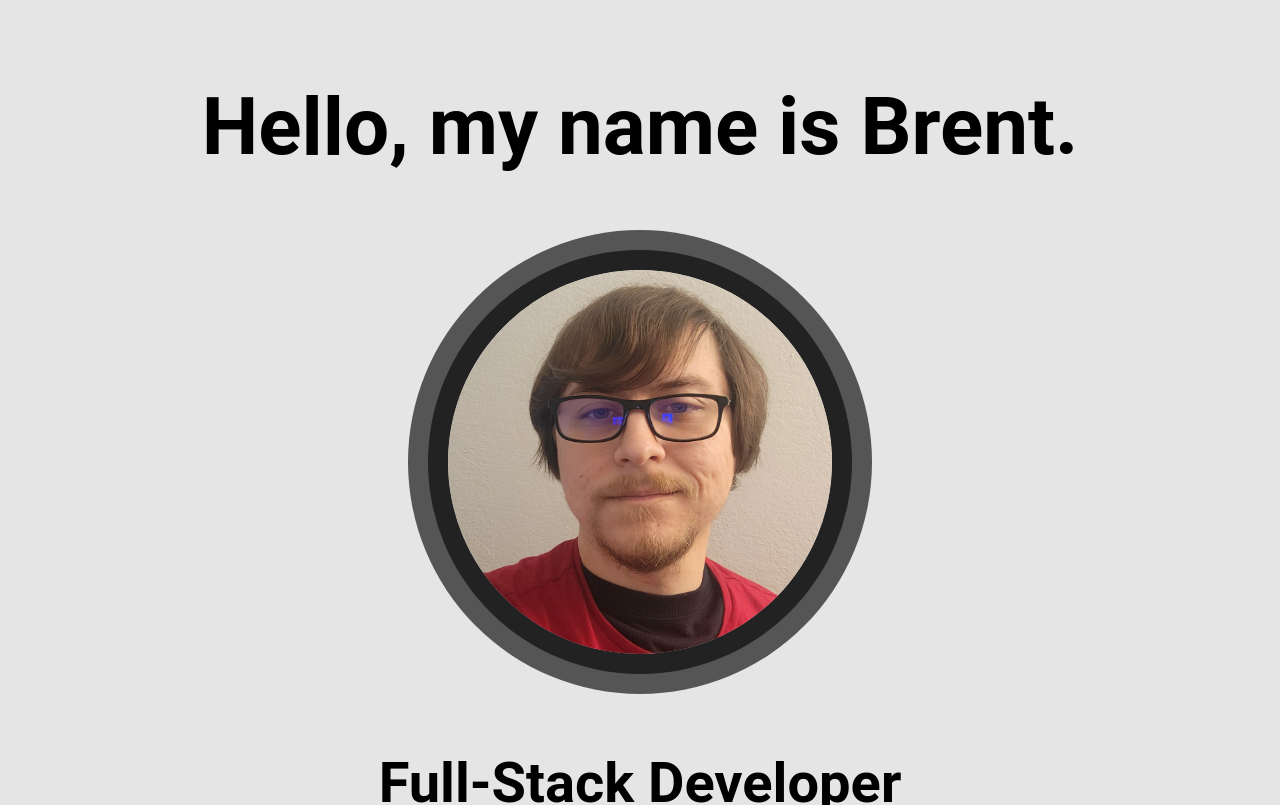
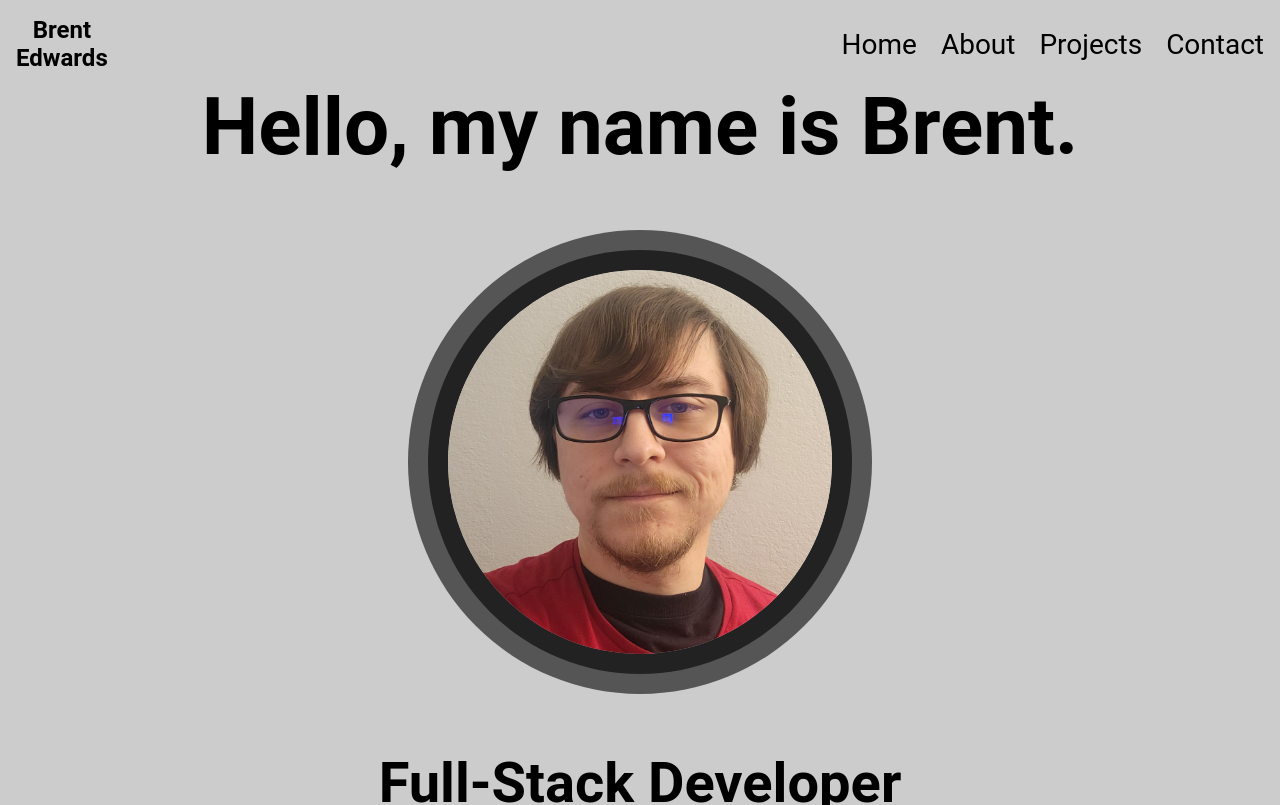
Before and after one commit to zirris512/my-portfolio, a React (Vite) app: page / in a window 1280 px wide. Shown: the top 805 px of the page. Built offline with nearby package versions, Linux system fonts and the light colour scheme.

Commit message:
add navbar component

```diff
--- a/src/App.jsx
+++ b/src/App.jsx
@@ -1,12 +1,14 @@
+import NavBar from "./components/NavBar/NavBar";
 import AboutSection from "./Sections/AboutSection";
 import HomeSection from "./Sections/HomeSection";
 
 const App = () => {
     return (
-        <div>
+        <>
+            <NavBar />
             <HomeSection />
             <AboutSection />
-        </div>
+        </>
     );
 };
 
--- a/src/Sections/AboutSection.jsx
+++ b/src/Sections/AboutSection.jsx
@@ -2,7 +2,7 @@ import styles from "./AboutSection.module.scss";
 
 const AboutSection = () => {
     return (
-        <section className={styles.aboutWrapper}>
+        <section className={styles.aboutWrapper} id="about">
             <h1 className={styles.aboutHeader}>About</h1>
             <p>
                 Full Stack Web Developer with a minor background in psychology
--- a/src/Sections/HomeSection.jsx
+++ b/src/Sections/HomeSection.jsx
@@ -4,7 +4,7 @@ import ContactLinks from "../components/ContactLinks/ContactLinks";
 
 const HomeSection = () => {
     return (
-        <header className={styles.heroHeader}>
+        <header className={styles.heroHeader} id="home">
             <div className={styles.heroTitle}>
                 <h1>Hello, my name is Brent.</h1>
             </div>
--- a/src/components/ContactLinks/ContactLinks.module.scss
+++ b/src/components/ContactLinks/ContactLinks.module.scss
@@ -23,12 +23,6 @@
     background: hsla(0, 0%, 30%, 0.3);
 }
 
-.link:active,
-.link:focus {
-    outline: solid 5px hsl(125 100% 20%);
-    outline-offset: -1px;
-}
-
 @media (min-width: 968px) {
     .link {
         font-size: 2.5rem;
--- /dev/null
+++ b/src/components/NavBar/NavBar.jsx
@@ -0,0 +1,96 @@
+import { FontAwesomeIcon } from "@fortawesome/react-fontawesome";
+import { faBars, faTimes } from "@fortawesome/free-solid-svg-icons";
+import { useEffect, useState } from "react";
+import styles from "./NavBar.module.scss";
+
+const NavBar = () => {
+    const [scroll, setScroll] = useState(false);
+    const [navOpen, setNavOpen] = useState(false);
+
+    useEffect(() => {
+        const onScroll = () => {
+            const scrollCheck = window.scrollY > 100;
+            if (scrollCheck !== scroll) {
+                setScroll(scrollCheck);
+            }
+        };
+
+        document.addEventListener("scroll", onScroll);
+
+        return () => {
+            document.removeEventListener("scroll", onScroll);
+        };
+    }, [scroll, setScroll]);
+
+    const navBtnHandler = (e) => {
+        if (window.innerWidth <= 968) {
+            setNavOpen((val) => !val);
+        }
+    };
+
+    return (
+        <nav className={`${styles.nav} ${scroll && styles.navScrolling}`}>
+            <div className={styles.navHeader}>
+                <a
+                    href="#home"
+                    className={styles.navHeaderLink}
+                    onClick={() => setNavOpen(false)}
+                >
+                    Brent Edwards
+                </a>
+            </div>
+            <div className={`${styles.navList} ${!navOpen && styles.active}`}>
+                <ul className={styles.navListItems}>
+                    <li>
+                        <a
+                            href="#home"
+                            className={styles.navListItemLink}
+                            onClick={navBtnHandler}
+                        >
+                            Home
+                        </a>
+                    </li>
+                    <li>
+                        <a
+                            href="#about"
+                            className={styles.navListItemLink}
+                            onClick={navBtnHandler}
+                        >
+                            About
+                        </a>
+                    </li>
+                    <li>
+                        <a
+                            href="#projects"
+                            className={styles.navListItemLink}
+                            onClick={navBtnHandler}
+                        >
+                            Projects
+                        </a>
+                    </li>
+                    <li>
+                        <a
+                            href="#contact"
+                            className={styles.navListItemLink}
+                            onClick={navBtnHandler}
+                        >
+                            Contact
+                        </a>
+                    </li>
+                </ul>
+            </div>
+            <button className={styles.mobileNavBtn} onClick={navBtnHandler}>
+                {!navOpen ? (
+                    <FontAwesomeIcon icon={faBars} />
+                ) : (
+                    <FontAwesomeIcon icon={faTimes} />
+                )}
+            </button>
+            {navOpen && (
+                <div className={styles.backdrop} onClick={navBtnHandler}></div>
+            )}
+        </nav>
+    );
+};
+
+export default NavBar;
--- /dev/null
+++ b/src/components/NavBar/NavBar.module.scss
@@ -0,0 +1,104 @@
+.nav {
+    display: flex;
+    justify-content: space-between;
+    align-items: center;
+    min-height: 5vh;
+    position: fixed;
+    inset: 0 0 auto 0;
+    z-index: 100;
+    background-color: hsl(0 0% 80%);
+    transition: background 200ms ease-in, box-shadow 200ms ease-in;
+
+    &.navScrolling {
+        background-color: hsl(0 0% 95%);
+        box-shadow: 0 10px 20px hsl(0 0% 20%);
+        border-radius: 0 0 5px 5px;
+    }
+}
+
+.navHeader {
+    width: min-content;
+    padding: 1em;
+    text-align: center;
+
+    .navHeaderLink {
+        color: hsl(0 0% 0%);
+        text-decoration: none;
+        font-size: 1.5rem;
+        font-weight: bold;
+    }
+}
+
+.navList {
+    padding: 1em;
+
+    .navListItems {
+        list-style: none;
+        display: flex;
+        gap: 1.5em;
+
+        .navListItemLink {
+            text-decoration: none;
+            color: hsl(0 0% 0%);
+            font-size: 1.75rem;
+
+            &:hover {
+                color: hsl(110 70% 40%);
+            }
+        }
+    }
+}
+
+.mobileNavBtn {
+    display: none;
+    font-size: 2rem;
+    background-color: transparent;
+    border: none;
+    padding: 0.2em;
+    margin-right: 1em;
+    cursor: pointer;
+}
+
+@media (max-width: 968px) {
+    .navList {
+        position: absolute;
+        left: 50%;
+        right: 0;
+        top: 0;
+        bottom: -100vh;
+        padding: 1.5em;
+        border-radius: 0 0 5px 5px;
+        background-color: hsl(0 0% 95%);
+        z-index: -1;
+        transform-origin: right;
+        transition: transform 500ms ease-in-out, opacity 500ms ease-in-out;
+
+        &.active {
+            transform: translateX(70%);
+            opacity: 0;
+            pointer-events: none;
+        }
+
+        .navListItems {
+            padding-top: 5vh;
+            flex-direction: column;
+            justify-content: center;
+            align-items: center;
+            gap: 4em;
+        }
+    }
+
+    .mobileNavBtn {
+        display: block;
+    }
+
+    .backdrop {
+        position: absolute;
+        top: 0;
+        right: 0;
+        left: 0;
+        bottom: -100vh;
+        background-color: hsl(0 0% 0% / 0.5);
+        z-index: -2;
+    }
+}
--- a/src/index.scss
+++ b/src/index.scss
@@ -6,9 +6,13 @@
     box-sizing: border-box;
 }
 
+html {
+    scroll-behavior: smooth;
+}
+
 body {
     font-family: "Roboto", sans-serif;
-    background: hsl(0 0% 0% / 0.1);
+    background: hsl(0 0% 80%);
 }
 
 h1 {
@@ -27,6 +31,14 @@ p {
     font-size: 1.5rem;
 }
 
+button:active,
+button:focus,
+a:active,
+a:focus {
+    outline: solid 5px hsl(125 100% 20%);
+    outline-offset: -1px;
+}
+
 @media (min-width: 968px) {
     h1 {
         font-size: 5rem;
```
